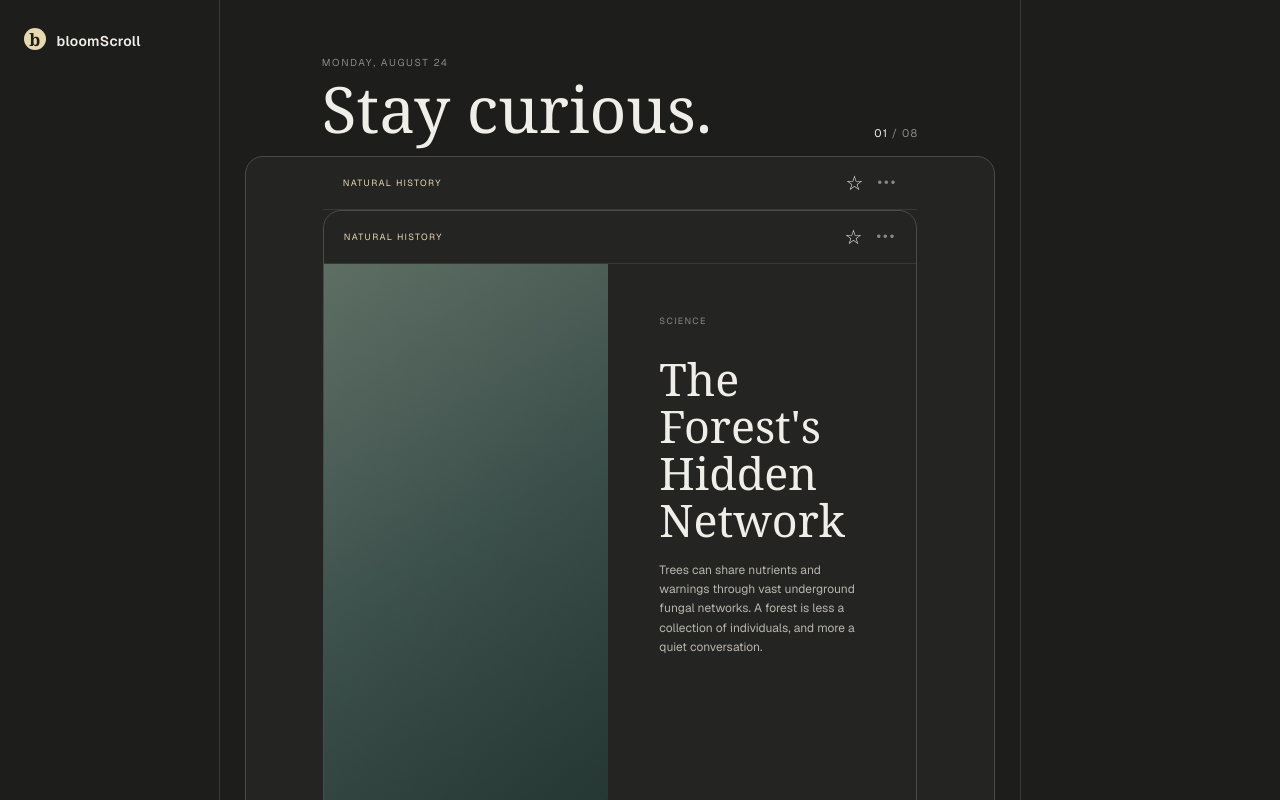
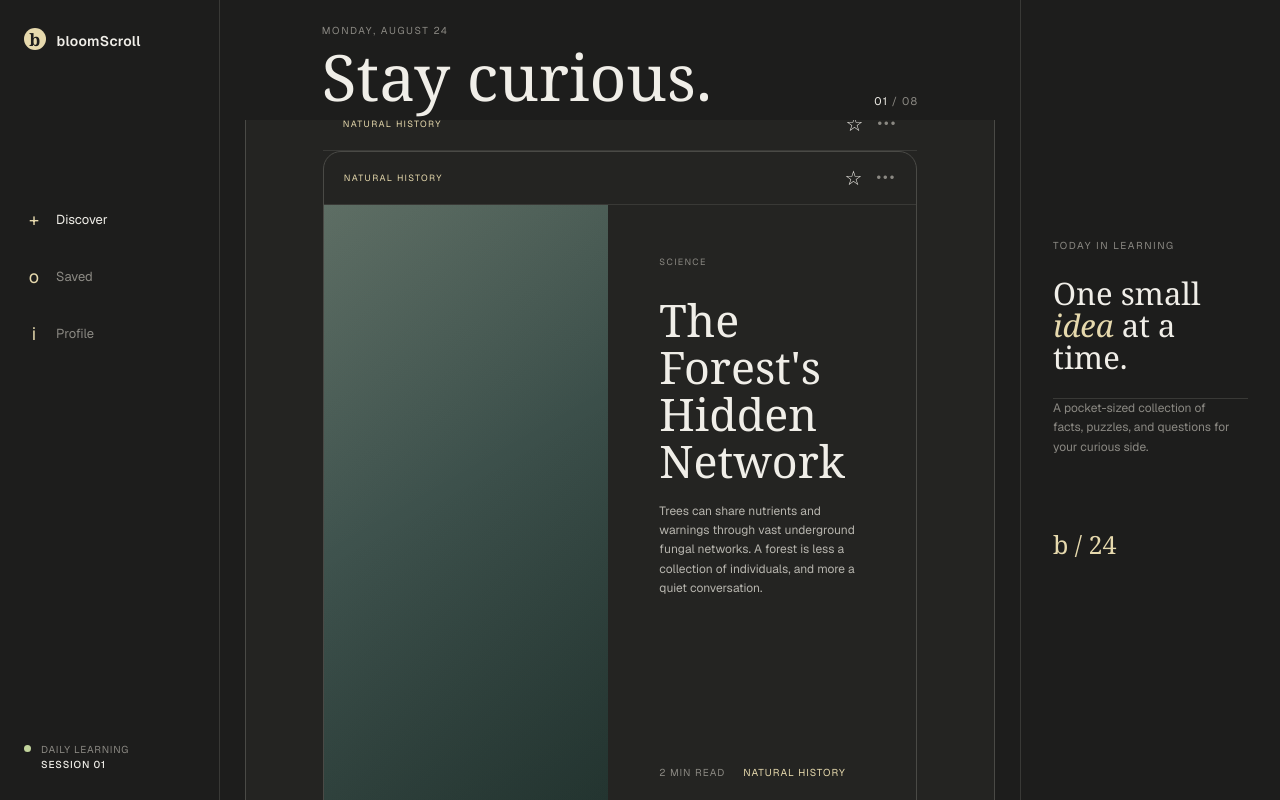
Before and after one commit to ndorsett333/bloomScroll, a Next.js app: page / in a window 1280 px wide. Shown: the top 800 px of the page. Built offline with nearby package versions, Linux system fonts and the light colour scheme.

Commit message:
working on fixing weird card cut off.

```diff
--- a/src/app/page.module.css
+++ b/src/app/page.module.css
@@ -1,5 +1,5 @@
-.page { --ink: #f0eee8; --muted: #8b8983; --line: #393936; --cream: #e6d9ad; display: grid; grid-template-columns: 220px minmax(0, 1fr) 260px; min-height: 100svh; color: var(--ink); background: #1d1d1c; }
-.sidebar { display: flex; flex-direction: column; justify-content: space-between; border-right: 1px solid var(--line); padding: 28px 24px; }
+.page { --ink: #f0eee8; --muted: #8b8983; --line: #393936; --cream: #e6d9ad; display: grid; grid-template-columns: 220px minmax(0, 1fr) 260px; height: 100svh; overflow: hidden; color: var(--ink); background: #1d1d1c; }
+.sidebar { display: flex; flex-direction: column; justify-content: space-between; height: 100svh; border-right: 1px solid var(--line); padding: 28px 24px; }
 .brand, .mark { color: var(--ink); font-size: 14px; font-weight: 600; letter-spacing: .02em; }
 .brandMark { display: inline-grid; width: 22px; height: 22px; margin-right: 7px; place-items: center; border-radius: 50%; color: #1d1d1c; background: var(--cream); font-family: Georgia, serif; font-size: 17px; }
 .navigation { display: grid; gap: 12px; align-self: stretch; margin-top: -30vh; }
@@ -10,14 +10,14 @@
 .sidebarFooter strong { color: var(--ink); font-weight: 500; }
 .statusDot { width: 7px; height: 7px; margin-top: 3px; border-radius: 50%; background: #c2d49c; }
 .mobileHeader { display: none; }
-.feed { display: flex; min-width: 0; flex-direction: column; overflow-y: scroll; scroll-snap-type: y mandatory; scroll-behavior: smooth; padding: 0; }
+.feed { display: flex; min-width: 0; height: 100svh; flex-direction: column; overflow-y: scroll; scroll-snap-type: y mandatory; scroll-behavior: smooth; padding: 0; --topline-h: 96px; }
 .feedScroller { display: flex; flex-direction: column; }
-.feedTopline { display: flex; align-items: end; justify-content: space-between; width: 100%; max-width: 750px; margin: 0 auto; padding: 7vh clamp(28px, 6vw, 96px) 2vh; scroll-snap-align: start; scroll-snap-stop: always; }
+.feedTopline { display: flex; position: sticky; top: 0; z-index: 2; align-items: end; justify-content: space-between; width: 100%; max-width: 750px; margin: 0 auto; padding: 3vh clamp(28px, 6vw, 96px) 1.5vh; background: #1d1d1c; }
 .eyebrow { margin: 0 0 10px; color: var(--muted); font-size: 10px; letter-spacing: .16em; text-transform: uppercase; }
 .feedTopline h1 { margin: 0; font-family: Georgia, serif; font-size: clamp(34px, 5vw, 64px); font-weight: 400; line-height: .95; letter-spacing: 0; }
 .counter { color: var(--muted); font-size: 11px; letter-spacing: .1em; }
 .counter span { color: var(--ink); }
-.learningCard { width: 100%; max-width: 750px; margin: 0 auto; border: 1px solid #4a4a46; border-radius: 18px; overflow: hidden; background: #242422; scroll-snap-align: center; scroll-snap-stop: always; display: flex; flex-direction: column; min-height: calc(100svh - 120px); padding: 0 clamp(28px, 6vw, 96px); }
+.learningCard { width: 100%; max-width: 750px; margin: 0 auto; border: 1px solid #4a4a46; border-radius: 18px; overflow: hidden; background: #242422; scroll-snap-align: start; scroll-snap-stop: always; scroll-margin-top: var(--topline-h, 96px); display: flex; flex-direction: column; min-height: calc(100svh - 120px - var(--topline-h, 96px)); padding: 0 clamp(28px, 6vw, 96px); }
 .cardHeader { display: flex; align-items: center; justify-content: space-between; padding: 16px 20px; border-bottom: 1px solid var(--line); }
 .topic { color: var(--cream); font-size: 9px; letter-spacing: .15em; }
 .cardActions { display: flex; gap: 14px; }
@@ -41,7 +41,7 @@
 .description { max-width: 265px; margin: 0; color: #b7b5ae; font-size: 12px; line-height: 1.55; }
 .cardMeta { display: flex; gap: 18px; margin-top: 28px; color: var(--muted); font-size: 10px; text-transform: uppercase; letter-spacing: .1em; }.cardMeta span + span { color: var(--cream); }
 .nextCue { display: flex; gap: 12px; align-items: center; width: 100%; max-width: 750px; margin: 2vh auto 7vh; color: var(--muted); font-size: 10px; letter-spacing: .08em; text-transform: uppercase; scroll-snap-align: start; }.nextLine { width: 28px; height: 1px; background: var(--line); }.downArrow { margin-left: auto; color: var(--cream); font-size: 18px; }
-.sideNote { display: flex; flex-direction: column; justify-content: center; border-left: 1px solid var(--line); padding: 32px; }.sideNote h2 { margin: 16px 0 25px; font-family: Georgia, serif; font-size: 31px; font-weight: 400; line-height: 1.02; }.noteRule { width: 100%; height: 1px; background: var(--line); }.noteText { max-width: 180px; color: var(--muted); font-size: 12px; line-height: 1.6; }.noteIndex { margin-top: 70px; color: var(--cream); font-family: Georgia, serif; font-size: 25px; }
+.sideNote { display: flex; flex-direction: column; justify-content: center; height: 100svh; border-left: 1px solid var(--line); padding: 32px; }.sideNote h2 { margin: 16px 0 25px; font-family: Georgia, serif; font-size: 31px; font-weight: 400; line-height: 1.02; }.noteRule { width: 100%; height: 1px; background: var(--line); }.noteText { max-width: 180px; color: var(--muted); font-size: 12px; line-height: 1.6; }.noteIndex { margin-top: 70px; color: var(--cream); font-family: Georgia, serif; font-size: 25px; }
 
-@media (max-width: 900px) { .page { display: block; }.sidebar, .sideNote { display: none; }.mobileHeader { display: flex; align-items: center; justify-content: space-between; padding: 22px 24px; }.mark span { color: var(--cream); font-family: Georgia, serif; font-style: italic; }.iconButton { display: grid; gap: 5px; padding: 5px 0; }.iconButton span { display: block; width: 20px; height: 1px; background: var(--ink); }.feed { min-height: 100svh; }.feedTopline { padding: 4vh 20px 2vh; }.cardBody { min-height: 390px; }.illustration { min-height: 390px; } }
+@media (max-width: 900px) { .page { display: block; height: auto; overflow: visible; }.sidebar, .sideNote { display: none; }.mobileHeader { display: flex; align-items: center; justify-content: space-between; padding: 22px 24px; }.mark span { color: var(--cream); font-family: Georgia, serif; font-style: italic; }.iconButton { display: grid; gap: 5px; padding: 5px 0; }.iconButton span { display: block; width: 20px; height: 1px; background: var(--ink); }.feed { height: auto; min-height: 100svh; overflow-y: visible; }.feedTopline { padding: 4vh 20px 2vh; }.cardBody { min-height: 390px; }.illustration { min-height: 390px; } }
 @media (max-width: 600px) { .feedTopline { margin-bottom: 12px; }.feedTopline h1 { font-size: 42px; }.learningCard { border-radius: 14px; min-height: calc(100svh - 100px); padding: 0 20px; }.cardBody { display: flex; flex-direction: column; }.illustration { min-height: 220px; }.sun { top: 15%; right: 18%; width: 44px; height: 44px; }.mountain { border-right-width: 130px; border-bottom-width: 200px; border-left-width: 130px; }.mountainTwo { border-right-width: 160px; border-left-width: 160px; }.tree { height: 155px; }.tree::before, .tree::after { bottom: 75px; width: 95px; height: 120px; }.lessonCopy { min-height: 335px; padding: 25px; }.lessonCopy h2 { margin: 18px 0 15px; font-size: 41px; }.description { font-size: 11px; }.nextCue { margin: 2vh 20px 7vh; } }
```
